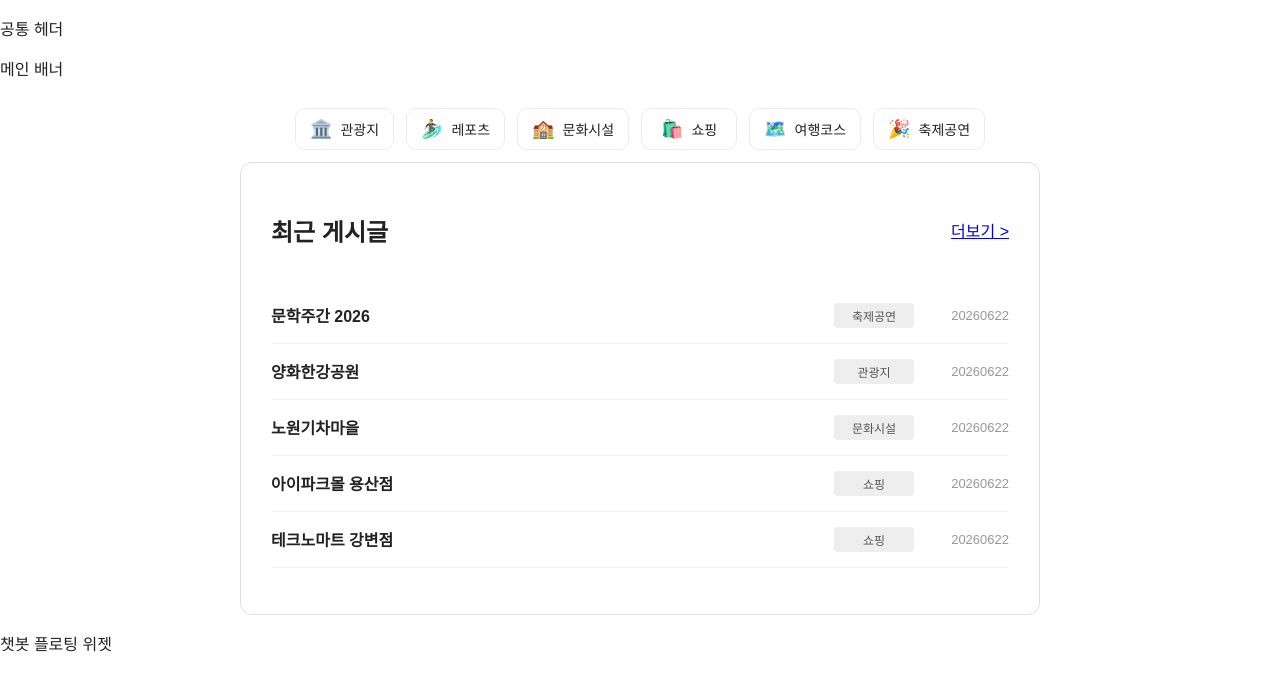
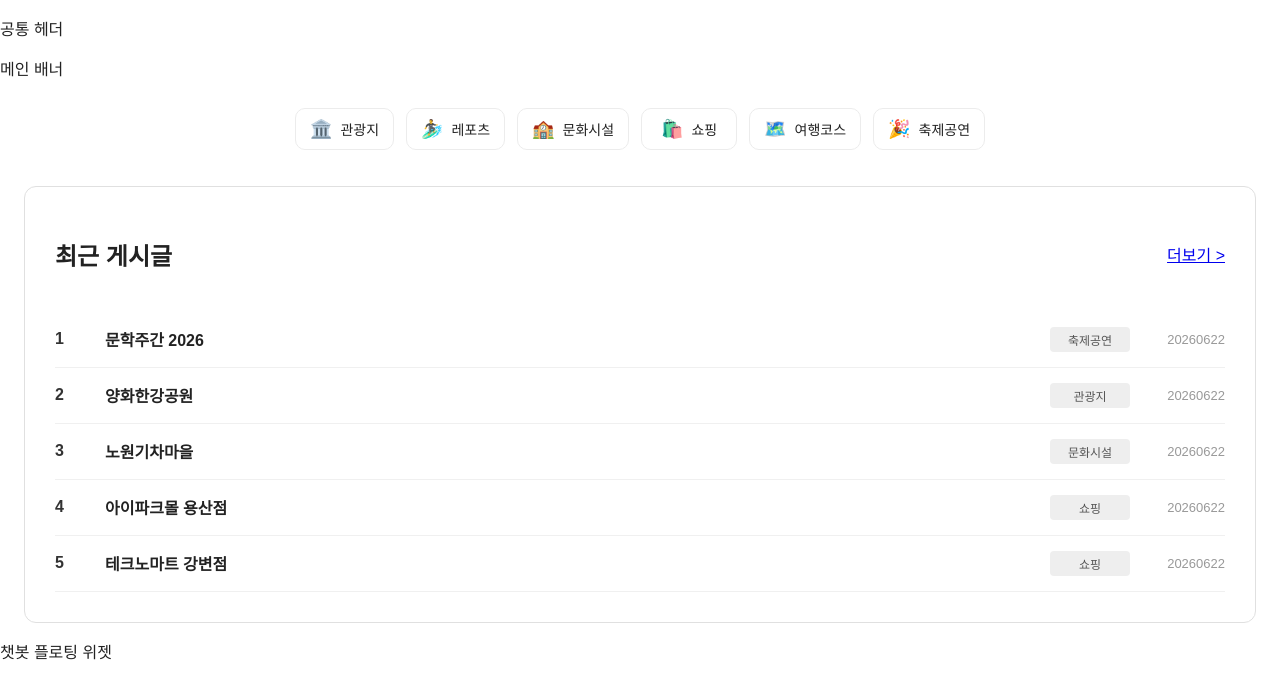
Before and after one commit to eunsinchoi/LocalHub, a Vue app: page / in a window 1280 px wide. Shown: the top 698 px of the page. Built offline with nearby package versions, Linux system fonts and the light colour scheme.

Commit message:
최신게시물 수정-3

```diff
--- a/src/components/home/RecentPosts.vue
+++ b/src/components/home/RecentPosts.vue
@@ -1,10 +1,10 @@
-<script setup>
+<<script setup>
 import { ref, onMounted } from 'vue';
 
 const recentPosts = ref([]);
 
 onMounted(async () => {
-  // 파일명을 카테고리 이름으로 바로 사용하기 위해 객체로 관리합니다.
+  // ... (기존 데이터 로딩 로직 동일)
   const fileData = [
     { name: '서울_관광지.json', cat: '관광지' },
     { name: '서울_레포츠.json', cat: '레포츠' },
@@ -21,15 +21,11 @@ onMounted(async () => {
       const response = await fetch(`/data/${file.name}`);
       const data = await response.json();
       if (data && data.items) {
-        // 각 게시글에 카테고리 이름을 추가해서 저장
         const postsWithCat = data.items.map(post => ({ ...post, categoryName: file.cat }));
         allPosts = [...allPosts, ...postsWithCat];
       }
-    } catch (e) {
-      console.error(`${file.name} 로드 실패`);
-    }
+    } catch (e) { console.error(`${file.name} 로드 실패`); }
   }
-
   allPosts.sort((a, b) => b.modifiedtime - a.modifiedtime);
   recentPosts.value = allPosts.slice(0, 5);
 });
@@ -39,12 +35,13 @@ onMounted(async () => {
   <section class="recent-posts">
     <div class="header">
       <h2>최근 게시글</h2>
-      <a href="#">더보기 ></a>
+      <router-link to="/recent-posts">더보기 ></router-link>
     </div>
     <ul class="post-list">
-      <li v-for="post in recentPosts" :key="post.contentid" class="post-item">
+      <!-- (post, index)로 순번을 가져옵니다 -->
+      <li v-for="(post, index) in recentPosts" :key="post.contentid" class="post-item">
+        <span class="number">{{ index + 1 }}</span>
         <span class="title">{{ post.title }}</span>
-        <!-- 우리가 직접 넣어준 categoryName을 표시 -->
         <span class="category">{{ post.categoryName }}</span>
         <span class="date">{{ post.modifiedtime ? post.modifiedtime.substring(0, 8) : '' }}</span>
       </li>
@@ -53,12 +50,24 @@ onMounted(async () => {
 </template>
 
 <style scoped>
-/* 기존 스타일과 동일합니다 */
-.recent-posts { padding: 30px; max-width: 800px; margin: 0 auto; border: 1px solid #e0e0e0; border-radius: 12px; background-color: #fff; }
+.recent-posts {
+  width: 100%;
+  margin-top: 24px;
+  padding: 30px;
+  border: 1px solid #e0e0e0;
+  border-radius: 12px;
+  background: #fff;
+  box-sizing: border-box;
+}
+
 .header { display: flex; justify-content: space-between; align-items: center; margin-bottom: 20px; }
-.post-list { list-style: none; padding: 0; }
-.post-item { display: flex; justify-content: space-between; align-items: center; padding: 15px 0; border-bottom: 1px solid #f0f0f0; }
-.title { flex: 2; font-weight: bold; }
+.post-list { list-style: none; padding: 0; margin: 0; }
+.post-item { display: flex; align-items: center; padding: 15px 0; border-bottom: 1px solid #f0f0f0; }
+
+/* 번호 스타일 */
+.number { flex: 0 0 40px; font-weight: bold; color: #333; }
+
+.title { flex: 1; font-weight: bold; margin-left: 10px; }
 .category { flex: 0 0 80px; font-size: 12px; color: #555; background-color: #eee; padding: 4px 8px; border-radius: 4px; text-align: center; margin: 0 15px; }
 .date { flex: 0 0 80px; font-size: 13px; color: #999; text-align: right; }
 </style>
--- a/src/router/index.js
+++ b/src/router/index.js
@@ -6,6 +6,8 @@ import PostDetailView from '../views/PostDetailView.vue'
 import PostWriteView from '../views/PostWriteView.vue'
 import PostEditView from '../views/PostEditView.vue'
 import BookmarkView from '../views/BookmarkView.vue'
+import recentPostView from '../views/RecentPostView.vue'
+
 
 const routes = [
   { path: '/', name: 'home', component: HomeView },
@@ -14,6 +16,7 @@ const routes = [
   { path: '/write/:category', name: 'post-write', component: PostWriteView },
   { path: '/posts/:id/edit', name: 'post-edit', component: PostEditView },
   { path: '/bookmarks', name: 'bookmarks', component: BookmarkView },
+  { path: '/recent-posts', name: 'recent-posts', component: recentPostView }
 ]
 
 const router = createRouter({
--- a/src/views/HomeView.vue
+++ b/src/views/HomeView.vue
@@ -7,11 +7,20 @@ import RecentPosts from '../components/home/RecentPosts.vue'
 <template>
   <div class="home-view">
     <MainBanner />
-    <CategoryShortcut />
-    <RecentPosts />
+
+    <div class="home-container">
+      <CategoryShortcut />
+      <RecentPosts />
+    </div>
   </div>
 </template>
 
 <style scoped>
-/* 메인 페이지 스타일 작성 */
+.home-container {
+  width: 100%;
+  max-width: 1280px;
+  margin: 0 auto;
+  padding: 0 24px;
+  box-sizing: border-box;
+}
 </style>
```
